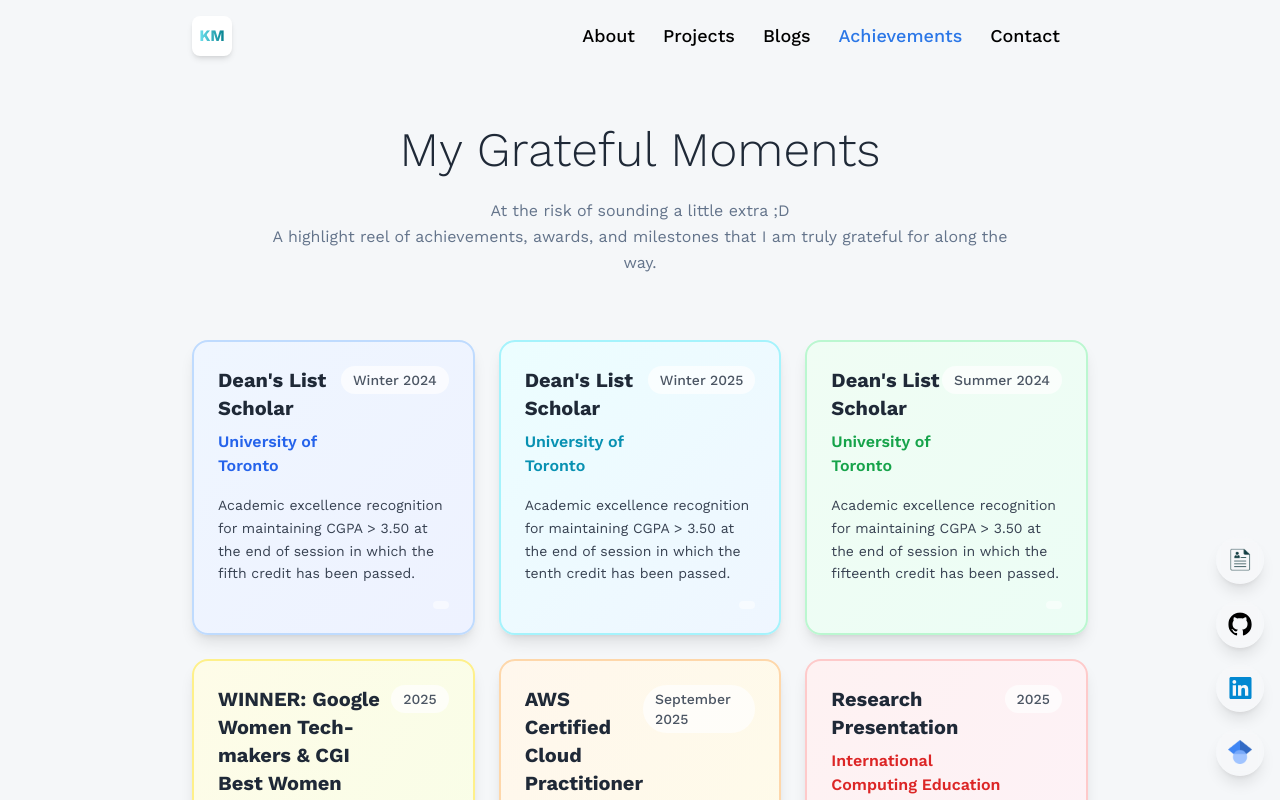
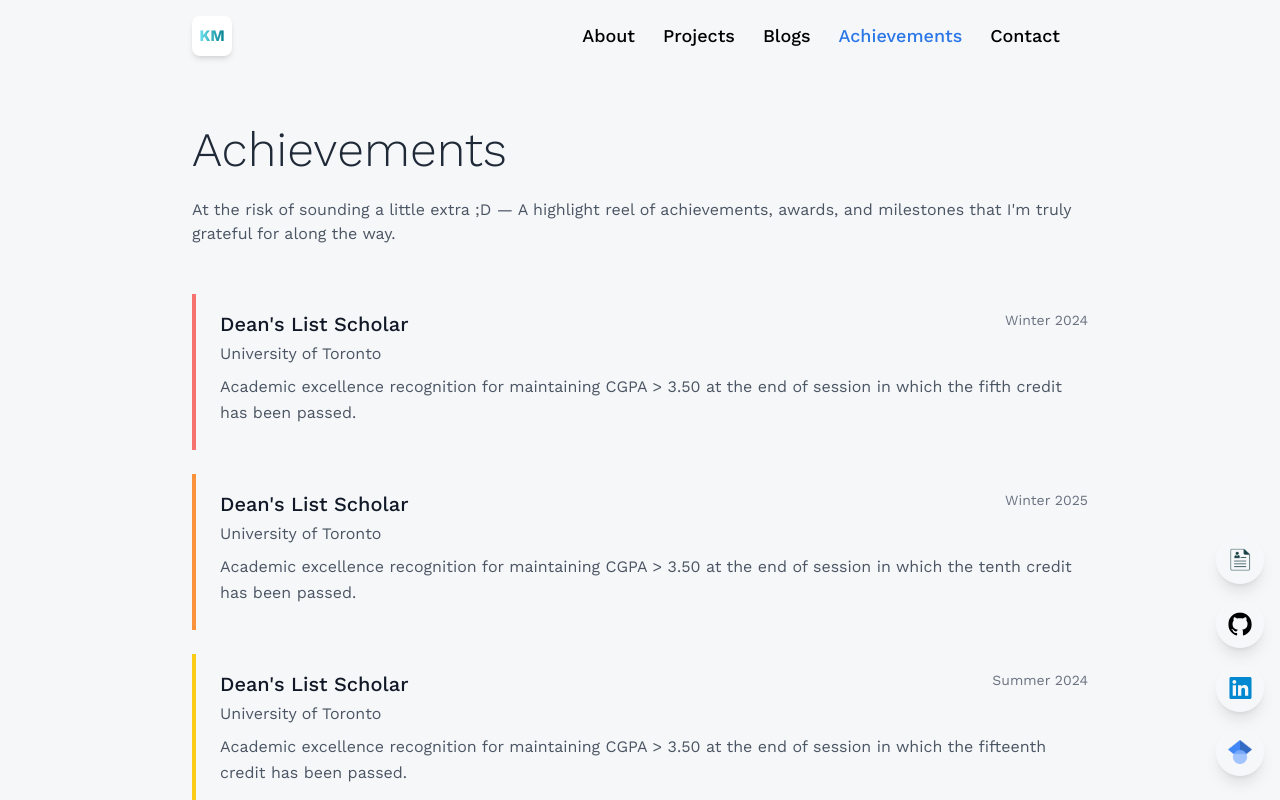
Before and after one commit to Khushi-Malik/KhushiPersonalWebsite, a React (Vite) app in the folder khushi-portfolio/: page /achievement in a window 1280 px wide. Shown: the top 800 px of the page. Built offline with nearby package versions, Linux system fonts and the light colour scheme.

Commit message:
trying a new acheivements page

```diff
--- a/khushi-portfolio/src/pages/Achievement.jsx
+++ b/khushi-portfolio/src/pages/Achievement.jsx
@@ -1,104 +1,177 @@
-import React, { useState } from 'react'
+// import React, { useState } from 'react'
+// import { achievements } from '../constants'
+
+// const Achievement = () => {
+//   const [hoveredCard, setHoveredCard] = useState(null);
+
+//   // Color schemes matching your timeline component
+//   const colorSchemes = [
+//     { accent: 'blue', gradient: 'from-blue-50 to-indigo-50', border: 'border-blue-200' },
+//     { accent: 'cyan', gradient: 'from-cyan-50 to-blue-50', border: 'border-cyan-200' },
+//     { accent: 'green', gradient: 'from-green-50 to-emerald-50', border: 'border-green-200' },
+//     { accent: 'yellow', gradient: 'from-yellow-50 to-lime-50', border: 'border-yellow-200' },
+//     { accent: 'orange', gradient: 'from-orange-50 to-yellow-50', border: 'border-orange-200' },
+//     { accent: 'red', gradient: 'from-red-50 to-pink-50', border: 'border-red-200' }
+//   ];
+
+//   const getAccentColor = (accent) => {
+//     const colors = {
+//       blue: 'text-blue-600',
+//       cyan: 'text-cyan-600',
+//       green: 'text-green-600',
+//       yellow: 'text-yellow-600',
+//       orange: 'text-orange-600',
+//       red: 'text-red-600'
+//     };
+//     return colors[accent] || colors.blue;
+//   };
+
+//   return (
+//     <section className='max-container'>
+//       <div className="max-w-7xl mx-auto">
+//         {/* Header matching your timeline style */}
+//         <div className="text-center mb-16">
+//           <h1 className="head-text mb-8">
+//             My Grateful Moments
+//           </h1>
+//           <div className='flex flex-col gap-3 text-slate-500 max-w-3xl mx-auto'>
+//             <p className="text-medium leading-relaxed">
+//               At the risk of sounding a little extra ;D <br/>
+//               A highlight reel of achievements, awards, and milestones that I am truly grateful for along the way.
+//             </p>
+//           </div>
+//         </div>
+
+//         {/* Masonry/Grid Layout - Alternative to timeline */}
+//         <div className="grid grid-cols-1 md:grid-cols-2 lg:grid-cols-3 gap-6 auto-rows-max">
+//           {achievements.map((achievement, index) => {
+//             const colorScheme = colorSchemes[index % colorSchemes.length];
+//             const accentColor = getAccentColor(colorScheme.accent);
+//             const isHovered = hoveredCard === index;
+
+//             return (
+//               <div
+//                 key={index}
+//                 className={`relative group cursor-pointer transition-all duration-500 ${
+//                   isHovered ? 'transform scale-105' : ''
+//                 }`}
+//                 onMouseEnter={() => setHoveredCard(index)}
+//                 onMouseLeave={() => setHoveredCard(null)}
+//               >
+//                 <div className={`
+//                   bg-gradient-to-br ${colorScheme.gradient}
+//                   border-2 ${colorScheme.border}
+//                   rounded-2xl p-6 shadow-lg
+//                   transition-all duration-500
+//                   ${isHovered ? 'shadow-2xl' : 'hover:shadow-xl'}
+//                 `}>
+
+//                   {/* Header with year badge */}
+//                   <div className="flex justify-between items-start mb-4">
+//                     <div className="flex-1">
+//                       <h3 className={`text-xl font-bold text-gray-800 mb-2 transition-colors `}>
+//                         {achievement.title}
+//                       </h3>
+//                       <p className={`font-semibold ${accentColor}`}>
+//                         {achievement.institution}
+//                       </p>
+//                     </div>
+//                     <span className="text-sm font-medium px-3 py-1 bg-white/70 text-gray-600 rounded-full">
+//                       {achievement.year}
+//                     </span>
+//                   </div>
+
+//                   {/* Details */}
+//                   <p className="text-gray-700 text-sm leading-relaxed mb-4">
+//                     {achievement.details}
+//                   </p>
+
+//                   {/* Footer with value and category */}
+//                   <div className="flex justify-between items-center">
+//                     <span className={`text-lg font-bold ${accentColor}`}>
+//                       {achievement.value}
+//                     </span>
+//                     <span className="text-xs text-gray-500 capitalize px-2 py-1 bg-white/50 rounded">
+//                       {achievement.category}
+//                     </span>
+//                   </div>
+//                 </div>
+//               </div>
+//             );
+//           })}
+//         </div>
+//       </div>
+//     </section>
+//   )
+// }
+
+// export default Achievement
+
+import React from 'react'
 import { achievements } from '../constants'
 
 const Achievement = () => {
-  const [hoveredCard, setHoveredCard] = useState(null);
-
-  // Color schemes matching your timeline component
-  const colorSchemes = [
-    { accent: 'blue', gradient: 'from-blue-50 to-indigo-50', border: 'border-blue-200' },
-    { accent: 'cyan', gradient: 'from-cyan-50 to-blue-50', border: 'border-cyan-200' },
-    { accent: 'green', gradient: 'from-green-50 to-emerald-50', border: 'border-green-200' },
-    { accent: 'yellow', gradient: 'from-yellow-50 to-lime-50', border: 'border-yellow-200' },
-    { accent: 'orange', gradient: 'from-orange-50 to-yellow-50', border: 'border-orange-200' },
-    { accent: 'red', gradient: 'from-red-50 to-pink-50', border: 'border-red-200' }
+  // Subtle rainbow colors for left border
+  const colors = [
+    'border-l-red-400',
+    'border-l-orange-400',
+    'border-l-yellow-400',
+    'border-l-green-400',
+    'border-l-blue-400',
+    'border-l-indigo-400',
+    'border-l-purple-400',
+    'border-l-pink-400'
   ];
-
-  const getAccentColor = (accent) => {
-    const colors = {
-      blue: 'text-blue-600',
-      cyan: 'text-cyan-600',
-      green: 'text-green-600',
-      yellow: 'text-yellow-600',
-      orange: 'text-orange-600',
-      red: 'text-red-600'
-    };
-    return colors[accent] || colors.blue;
-  };
 
   return (
     <section className='max-container'>
-      <div className="max-w-7xl mx-auto">
-        {/* Header matching your timeline style */}
-        <div className="text-center mb-16">
-          <h1 className="head-text mb-8">
-            My Grateful Moments
+      <div className="max-w-4xl mx-auto">
+        {/* Header */}
+        <div className="mb-12">
+          <h1 className="head-text mb-4">
+            Achievements
           </h1>
-          <div className='flex flex-col gap-3 text-slate-500 max-w-3xl mx-auto'>
-            <p className="text-medium leading-relaxed">
-              At the risk of sounding a little extra ;D <br/>
-              A highlight reel of achievements, awards, and milestones that I am truly grateful for along the way.
+          <p className="text-gray-600">
+            At the risk of sounding a little extra ;D — A highlight reel of achievements, awards, and milestones that I'm truly grateful for along the way.
           </p>
         </div>
-        </div>
 
-        {/* Masonry/Grid Layout - Alternative to timeline */}
-        <div className="grid grid-cols-1 md:grid-cols-2 lg:grid-cols-3 gap-6 auto-rows-max">
-          {achievements.map((achievement, index) => {
-            const colorScheme = colorSchemes[index % colorSchemes.length];
-            const accentColor = getAccentColor(colorScheme.accent);
-            const isHovered = hoveredCard === index;
-
-            return (
+        {/* List with rainbow left borders */}
+        <div className="space-y-6">
+          {achievements.map((achievement, index) => (
             <div
               key={index}
-                className={`relative group cursor-pointer transition-all duration-500 ${
-                  isHovered ? 'transform scale-105' : ''
-                }`}
-                onMouseEnter={() => setHoveredCard(index)}
-                onMouseLeave={() => setHoveredCard(null)}
+              className={`border-l-4 ${colors[index % colors.length]} pl-6 py-4 hover:bg-gray-50 transition-colors`}
             >
-                <div className={`
-                  bg-gradient-to-br ${colorScheme.gradient}
-                  border-2 ${colorScheme.border}
-                  rounded-2xl p-6 shadow-lg
-                  transition-all duration-500
-                  ${isHovered ? 'shadow-2xl' : 'hover:shadow-xl'}
-                `}>
-
-                  {/* Header with year badge */}
-                  <div className="flex justify-between items-start mb-4">
-                    <div className="flex-1">
-                      <h3 className={`text-xl font-bold text-gray-800 mb-2 transition-colors `}>
+              <div className="flex justify-between items-start mb-2">
+                <div>
+                  <h2 className="text-xl font-medium text-gray-900 mb-1">
                     {achievement.title}
-                      </h3>
-                      <p className={`font-semibold ${accentColor}`}>
+                  </h2>
+                  <p className="text-gray-600">
                     {achievement.institution}
                   </p>
                 </div>
-                    <span className="text-sm font-medium px-3 py-1 bg-white/70 text-gray-600 rounded-full">
+                <span className="text-sm text-gray-500">
                   {achievement.year}
                 </span>
               </div>
 
-                  {/* Details */}
-                  <p className="text-gray-700 text-sm leading-relaxed mb-4">
+              <p className="text-gray-600 leading-relaxed mb-2">
                 {achievement.details}
               </p>
 
-                  {/* Footer with value and category */}
-                  <div className="flex justify-between items-center">
-                    <span className={`text-lg font-bold ${accentColor}`}>
-                      {achievement.value}
-                    </span>
-                    <span className="text-xs text-gray-500 capitalize px-2 py-1 bg-white/50 rounded">
-                      {achievement.category}
-                    </span>
+              <div className="flex gap-4 text-sm text-gray-500">
+                {achievement.value && <span>{achievement.value}</span>}
+                {achievement.category && (
+                  <>
+                    <span>·</span>
+                    <span className="capitalize">{achievement.category}</span>
+                  </>
+                )}
               </div>
             </div>
-              </div>
-            );
-          })}
+          ))}
         </div>
       </div>
     </section>
--- a/khushi-portfolio/src/pages/Blog.jsx
+++ b/khushi-portfolio/src/pages/Blog.jsx
@@ -75,8 +75,8 @@ const Blog = () => {
 
     return (
         <section className='max-container'>
-            <div className="mb-12">
-                <h1 className="head-text mb-4">
+            <div className="mb-12 justify-center text-center">
+                <h1 className="head-text mb-4 ">
                     Writing
                 </h1>
                 <p className="text-gray-600 max-w-2xl">
```
Lines whose indentation alone changed are shown as unchanged.
